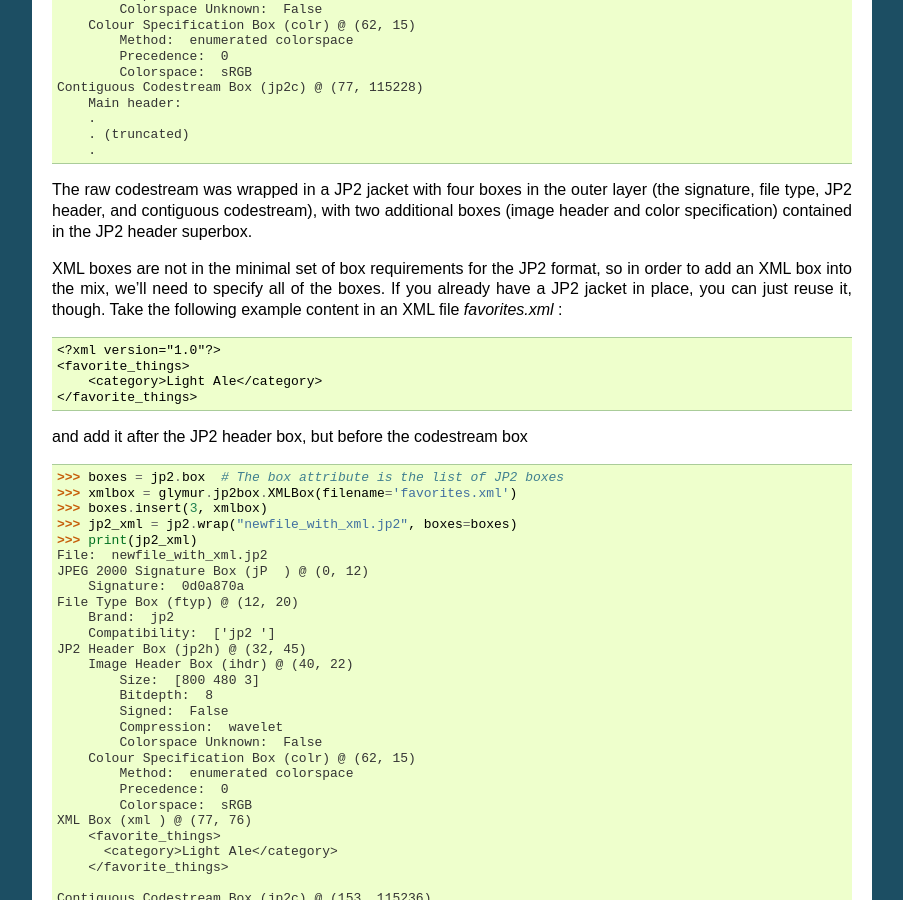
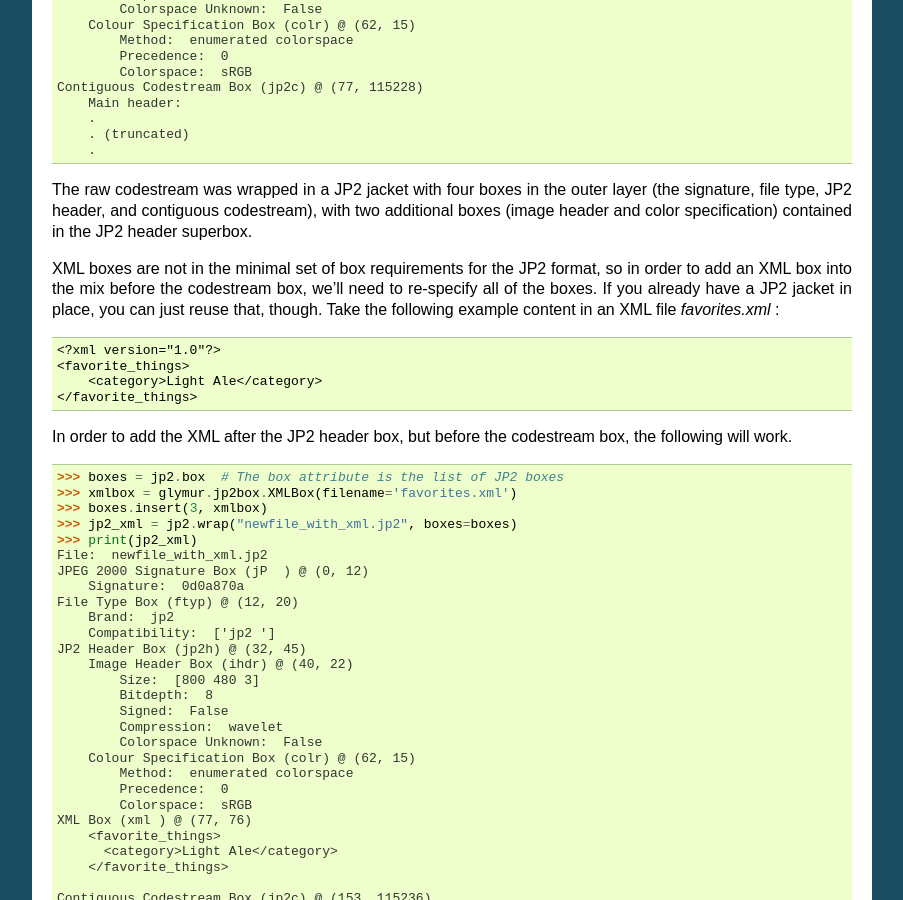
Before and after one commit to quintusdias/glymur, a Sphinx documentation site: the page built from docs/source/how_do_i.rst, in a window 1280 px wide and 900 px high, scrolled down 1633 px. Shown: the whole window, without its empty margins (198-1101 px from the left). Built offline with Sphinx 7.4.7, drawn with Linux system fonts in a browser that asks for light colours; some of the changed text lies outside the part shown.

Commit message:
minor wording changes

```diff
--- a/docs/source/detailed_installation.rst
+++ b/docs/source/detailed_installation.rst
@@ -137,13 +137,14 @@ In addition, you must install contextlib2 and Pillow via pip. ::
 
 Windows
 -------
-32-bit WinPython 2.7.5 seems to work with OpenJPEG 1.X, 2.0, and the
-development version, but still requires contextlib2 and mock to be
+32-bit WinPython 2.7.5 seemed to work with OpenJPEG 1.X, 2.0, and the
+development version, but still required contextlib2 and mock to be
 installed via pip.   WinPython 3.3.2, however, seems to have trouble
 with OpenJPEG 2.0, so I would suggest using the development version
 there (I'm unwilling to spend ANY more time trying to figure out what
 the problem is there).
 
+At the moment I do not have access to a win32 machine, and
 64-bit windows is completely untested.
 
 
--- a/docs/source/how_do_i.rst
+++ b/docs/source/how_do_i.rst
@@ -108,8 +107,8 @@ two additional boxes (image header and color specification) contained in the
 JP2 header superbox.
 
 XML boxes are not in the minimal set of box requirements for the JP2 format, so
-in order to add an XML box into the mix, we'll need to specify all of the
-boxes.  If you already have a JP2 jacket in place, you can just reuse it,
+in order to add an XML box into the mix before the codestream box, we'll need to
+re-specify all of the boxes.  If you already have a JP2 jacket in place, you can just reuse that,
 though.  Take the following example content in an XML file `favorites.xml` : ::
 
     <?xml version="1.0"?>
@@ -117,7 +116,8 @@ though.  Take the following example content in an XML file `favorites.xml` : ::
         <category>Light Ale</category>
     </favorite_things>
 
-and add it after the JP2 header box, but before the codestream box ::
+In order to add the XML after the JP2 header box, but before the codestream box,
+the following will work. ::
 
     >>> boxes = jp2.box  # The box attribute is the list of JP2 boxes
     >>> xmlbox = glymur.jp2box.XMLBox(filename='favorites.xml')
```
Also changed, not shown: other parts of docs/source/how_do_i.rst (+1 -2 lines).
